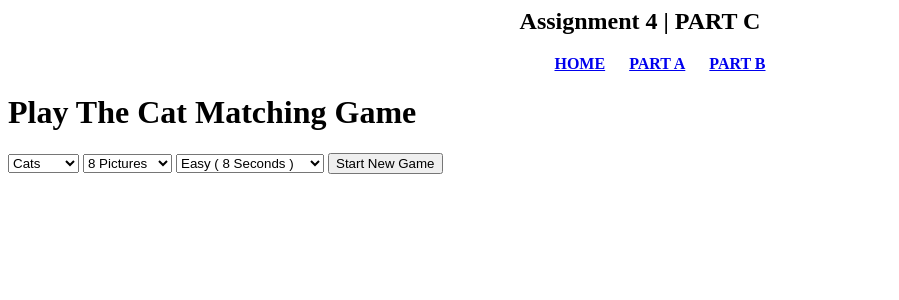
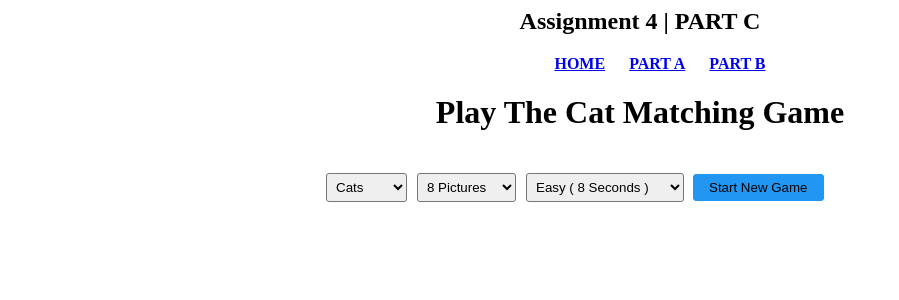
Before and after one commit to IsaiahN/Web-Programming-Assignments, a PHP site: page /Assignments/4/partc.html in a window 1280 px wide. Shown: the top 300 px of the page, without its empty margins (0-899 px from the left). Run offline with PHP 8.4, Linux system fonts and the light colour scheme.

Commit message:
Center matching game

```diff
--- a/Assignments/4/partc.html
+++ b/Assignments/4/partc.html
@@ -8,7 +8,7 @@
 		</style>
 	</head>
 	<body>
-
+<div id="matching">
 		<h2>Assignment 4 | PART C</h2>
 		<ul>
 			<li><a href="./index.html">HOME</a></li>
@@ -38,10 +38,11 @@
 </select>
 
 <button onclick="Game()">Start New Game</button>
-<div>
+</div>
 		<table id="cats">
 
 		 </table>
+		 </div>
 	</body>
 
 
--- a/Assignments/4/style.css
+++ b/Assignments/4/style.css
@@ -15,3 +15,9 @@ ul {margin: 10px auto;text-align:center;}
 h2 {text-align:center;}
 #total {text-align:center;font-weight:bold;font-size:25px;color:#002bff;}
 #response {color:red;}
+
+div#selection {margin:0 auto;max-width:630px;}
+div#selection td {border-radius:3px;}
+div#selection select {padding:5px;margin:20px 5px 15px 1px;border-radius:3px;}
+div#selection button {padding:5px 15px;background:#2196F3;border: 1px solid #2196f3;border-radius:3px;}
+h1 {text-align:center;}
```
